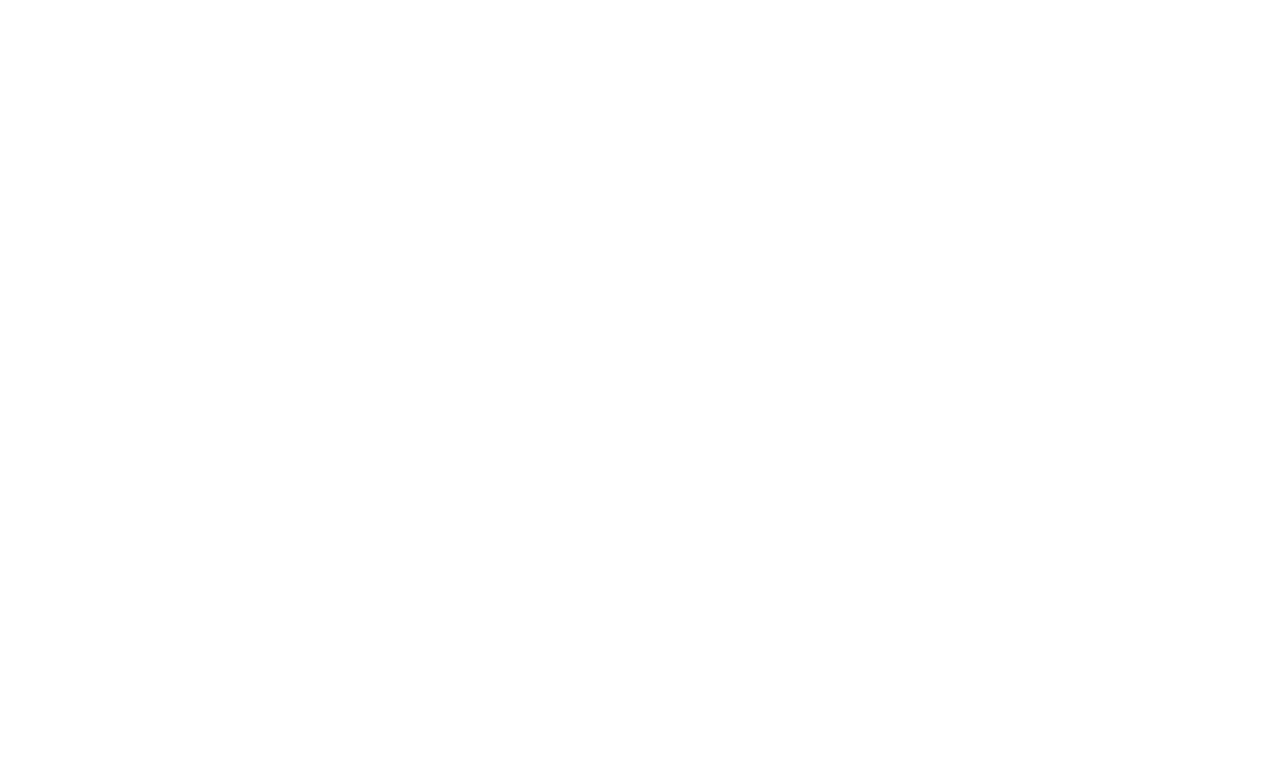
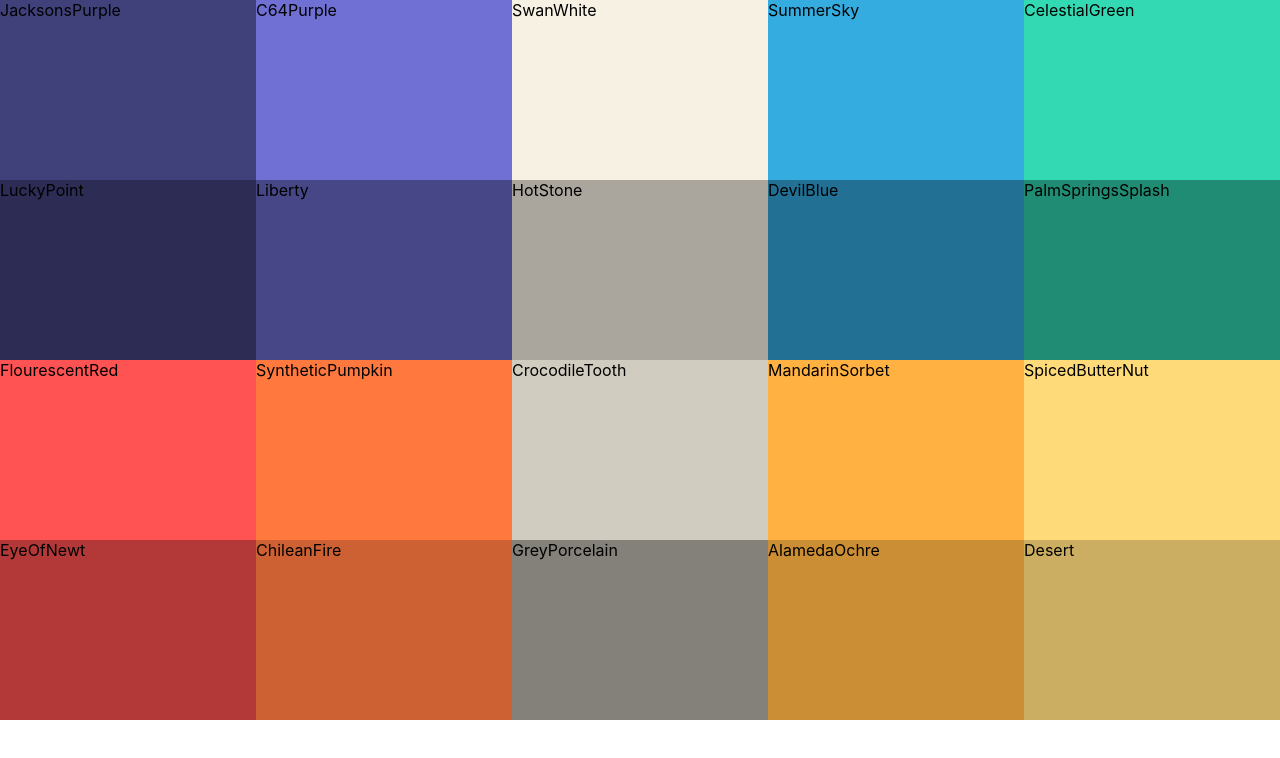
Before and after one commit to rgecoder/react-palette-project, a React (Create React App) app: page / in a window 1280 px wide. Shown: the top 758 px of the page. Built offline with nearby package versions, Linux system fonts and the light colour scheme.

Commit message:
Add ColorBox component

```diff
--- a/src/App.js
+++ b/src/App.js
@@ -6,7 +6,7 @@
 function App() {
   return (
     <div className="App">
-      <Palette {...seedColors[5]}/>
+      <Palette {...seedColors[6]}/>
     </div>
   );
 }
--- /dev/null
+++ b/src/ColorBox.css
@@ -0,0 +1,8 @@
+.ColorBox {
+  width: 20%;
+  height: 25%;
+  margin: 0 auto;
+  display: inline-block;
+  position: relative;
+  cursor: pointer;
+}
--- /dev/null
+++ b/src/ColorBox.js
@@ -0,0 +1,16 @@
+import React, { Component } from 'react';
+import './ColorBox.css';
+
+
+class ColorBox extends Component {
+  render() {
+    return (
+      <div style={{background:this.props.background}} className="ColorBox">
+        <span>{this.props.name}</span>
+
+      </div>
+    )
+  }
+}
+
+export default ColorBox;
--- /dev/null
+++ b/src/Palette.css
@@ -0,0 +1,7 @@
+.Palette {
+  height: 100vh;
+}
+
+.Palette-colors{
+  height: 90%;
+}
--- a/src/Palette.js
+++ b/src/Palette.js
@@ -1,12 +1,18 @@
-import React, { Component } from 'react'
+import React, { Component } from 'react';
+import ColorBox from './ColorBox';
+import './Palette.css';
 
 class Palette extends Component {
   render() {
+    const colorBoxes = this.props.colors.map(color =>(
+      <ColorBox background={color.color} name={color.name} />
+    ))
     return (
       <div className="Palette">
         {/* Navbar goes here */}
         <div className="Palette-colors">
         {/* bunch of color boxes */}
+        {colorBoxes}
 
         </div>
         {/* footer eventually */}
```
